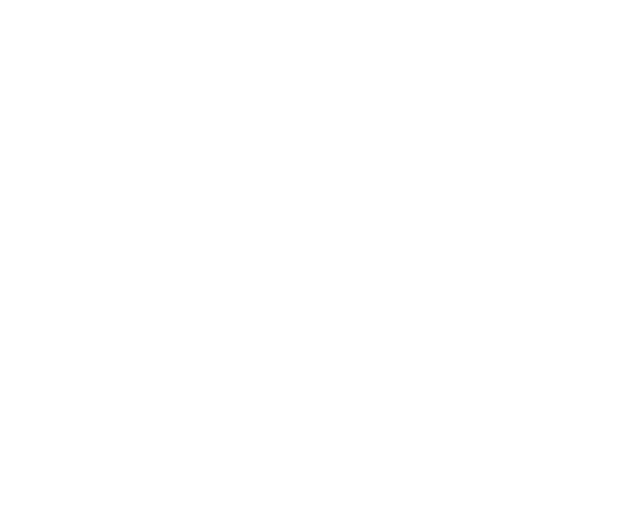
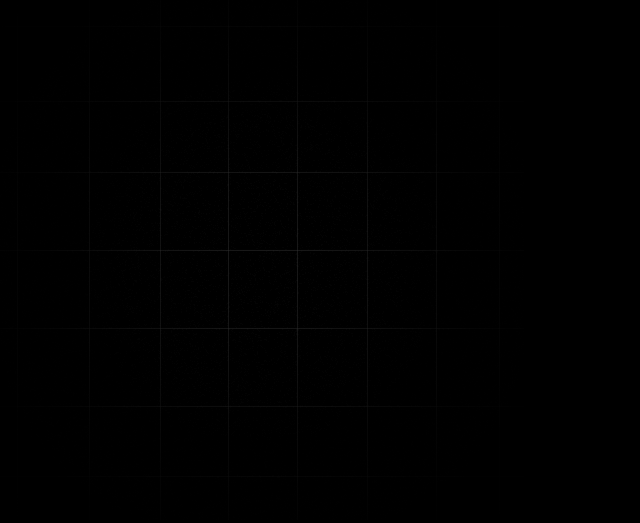
Before and after one commit to Sanjugupta65/3D-animation-project, a plain HTML site: page index.html in a window 1280 px wide. Shown: the whole page, without its empty margins (0-640 px from the left). Drawn offline with Linux system fonts and the light colour scheme.

Commit message:
writting code in html and css

```diff
--- a/index.html
+++ b/index.html
@@ -4,8 +4,10 @@
     <meta charset="UTF-8">
     <meta name="viewport" content="width=device-width, initial-scale=1.0">
     <title>3D animation</title>
+    <link rel="stylesheet" href="style.css">
 </head>
 <body>
-
+    <img class="image-gradient" src="gradient (1).png" alt="gradient"
+    <div class="layer-blur"></div>
 </body>
 </html>
--- a/style.css
+++ b/style.css
@@ -0,0 +1,13 @@
+*{
+    margin: 0;
+    padding: 0;
+    box-sizing: border-box;
+}
+
+body{
+    font-family: system-ui, -apple-system, BlinkMacSystemFont, 'Segoe UI', Roboto, Oxygen, Ubuntu, Cantarell, 'Open Sans', 'Helvetica Neue', sans-serif;
+    background-color: black;
+    color: #e7e7e7;
+    min-height: 100vh;
+    line-height: 1.5;
+}
```
